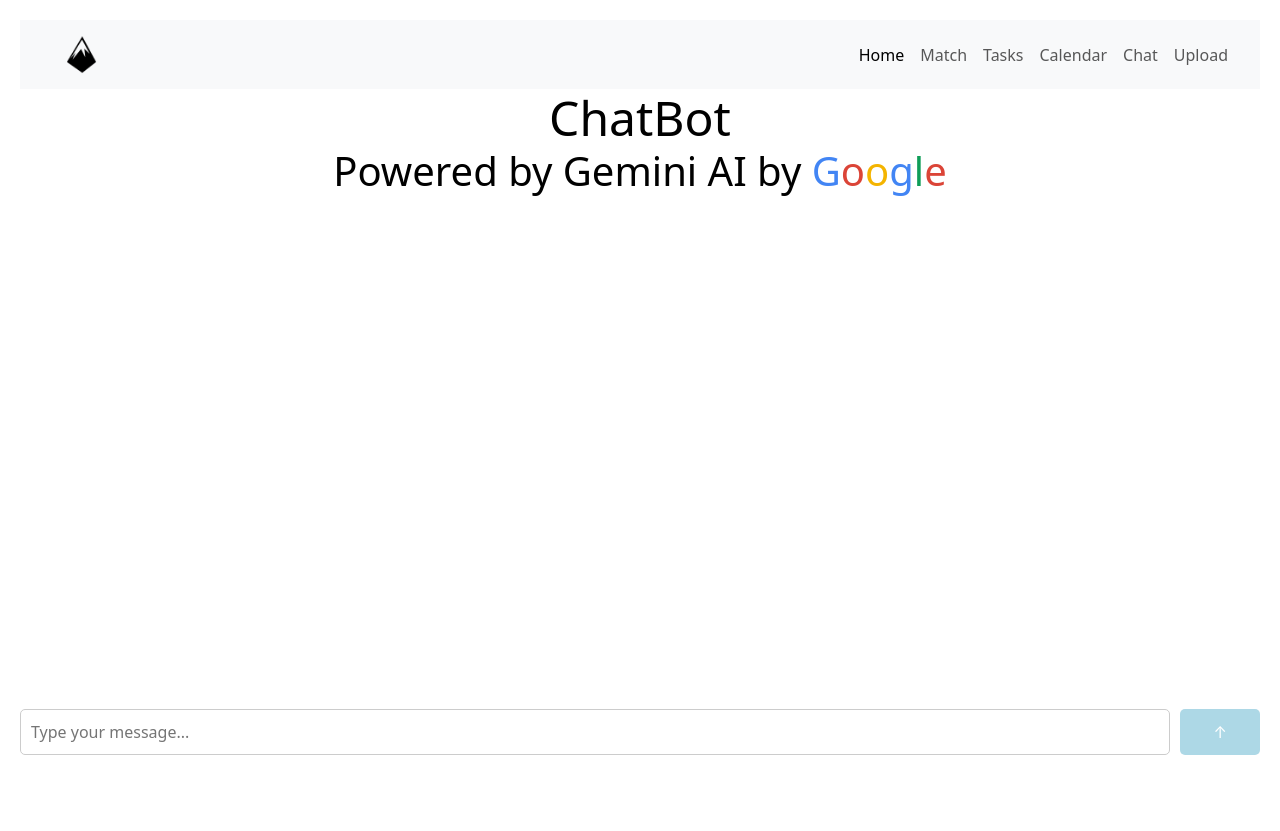
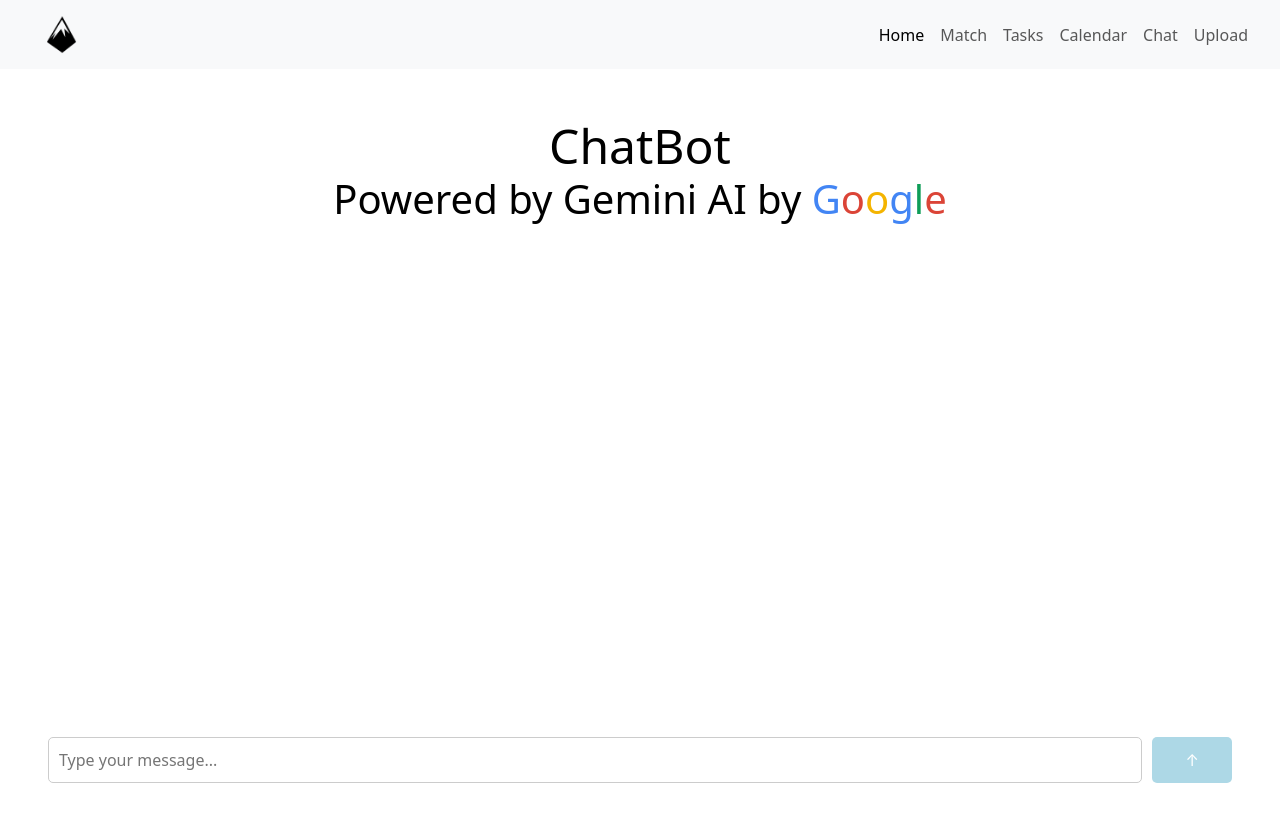
Before and after one commit to koolkusum/DragonHacks2024, a Python web app: template flask/templates/chatbot.html in a window 1280 px wide. Before the commit the page ends 755 px from the top, so only its background shows below. Run offline with Jinja, Linux system fonts and the light colour scheme; the template is opened without the code that fills it, so the values that code supplies are empty; some libraries are stand-ins or nearby versions.

Commit message:
amend chat design and nav

```diff
--- a/flask/templates/chatbot.html
+++ b/flask/templates/chatbot.html
@@ -10,10 +10,12 @@
 
 </head>
 <header>    </header>
-<body class="flex flex-col flex-wrap">
-    <div class="main-content">
-        {% include "navigation/nav.html" %}
-
+<body class="">
+    <div class="flex w-100">
+        <div>
+            {% include "navigation/nav.html" %}
+        </div>
+        <div class="p-5" style="">
         <div class="header--title">
             <h1><div class="chatbot-text display-5">ChatBot </div> <div class="powered-by-text display-6">Powered by Gemini AI by <b><span style="color: #4285F4;">G</span><span style="color: #DB4437">o</span><span style="color: #F4B400">o</span><span style="color: #4285F4;">g</span><span style="color: #0F9D58">l</span><span style="color: #DB4437">e</span></span></b></div></h1>
         </div>
@@ -25,6 +27,7 @@
             <input type="text" id="user-input" class="message-input" placeholder="Type your message...">
             <button type="submit" class="send-button">↑</button>
         </form>
+    </div>
     </div>
 
     <script>
```
